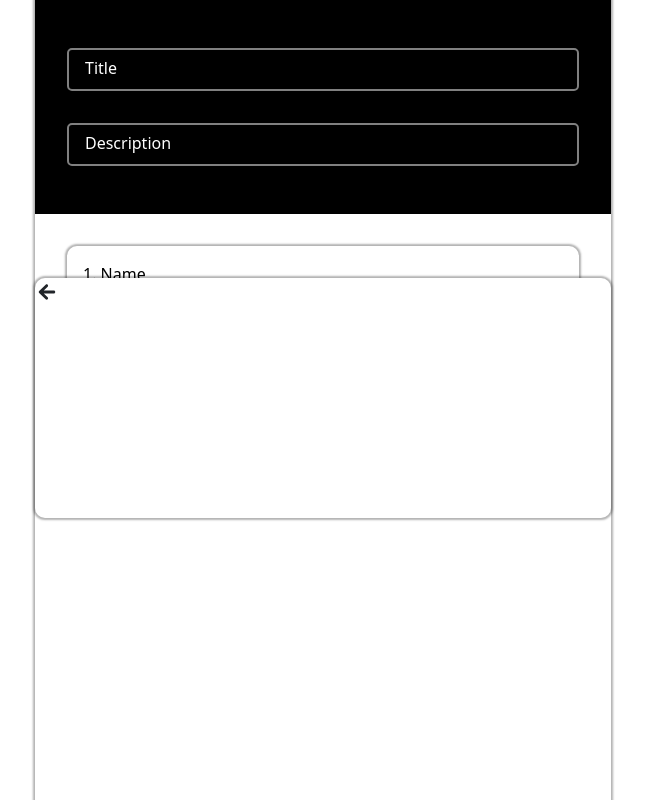
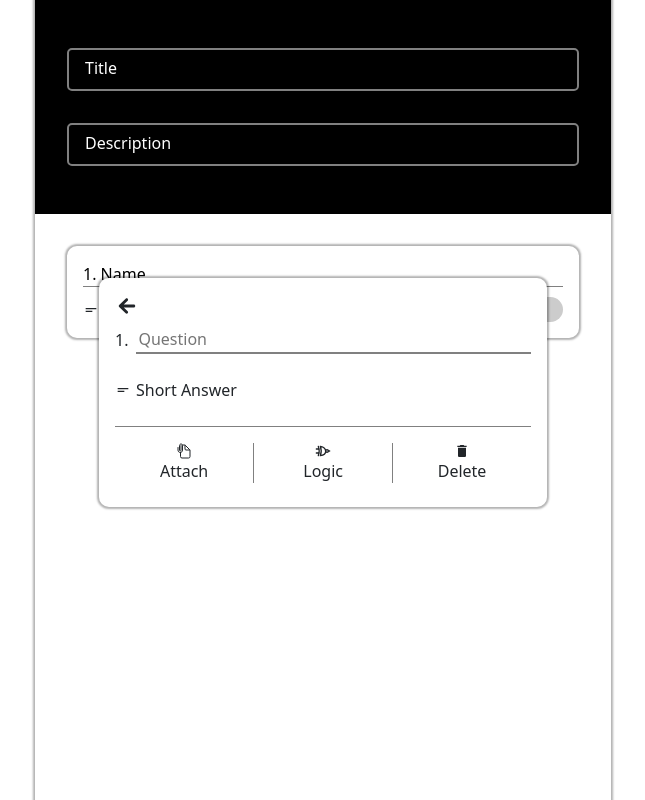
Before and after one commit to Hrithik450/forms2, a React (Vite) app: page /create-form in a window 1280 px wide. Both pictures are taken after a click on the label "1. Name". Shown: the whole page, without its empty margins (317-962 px from the left). Built offline with nearby package versions, Linux system fonts and the light colour scheme.

Commit message:
seventhcommit

```diff
--- a/src/components/Createform.jsx/Field.jsx
+++ b/src/components/Createform.jsx/Field.jsx
@@ -5,18 +5,32 @@ import { IoIosCopy } from "react-icons/io";
 import { MdDeleteOutline } from "react-icons/md";
 import { MdOutlineShortText } from "react-icons/md";
 
-const Field = ({ handlePopUpOpen }) => {
+const Field = ({
+  handlePopUpOpen,
+  data,
+  handleCopy,
+  handleDelete,
+  handlePopUpClose,
+}) => {
   return (
     <FieldContainer>
-      <Label onClick={handlePopUpOpen}>1. Name</Label>
+      <Label onClick={() => handlePopUpOpen(data)}>
+        {data && data.id}. Name
+      </Label>
       <FeatContainer>
         <TypeCont>
           <Short />
           <ReqLabel>Short Answer</ReqLabel>
         </TypeCont>
+
         <IconsCont>
-          <Copy />
-          <DeleteIcon />
+          <Copy onClick={handleCopy} />
+          <DeleteIcon
+            onClick={() => {
+              data?.id && handleDelete(data.id);
+              handlePopUpClose();
+            }}
+          />
           <Required>
             <ReqLabel>Required</ReqLabel>
             <ToggleButton />
--- /dev/null
+++ b/src/components/Createform.jsx/PopUp.jsx
@@ -0,0 +1,211 @@
+import React, { useState } from "react";
+import styled, { keyframes } from "styled-components";
+import { IoMdArrowRoundBack } from "react-icons/io";
+import { MdOutlineShortText } from "react-icons/md";
+import { IoDocumentAttachOutline } from "react-icons/io5";
+import { TbLogicXnor } from "react-icons/tb";
+import { MdDelete } from "react-icons/md";
+import TypePopUpContent from "./TypePopUp";
+
+const PopUpContent = ({ popUp, handleDelete, data, handlePopUpClose }) => {
+  const [TypePopUp, setTypePopUp] = useState(false);
+
+  const handleTypePopUpOpen = () => {
+    setTypePopUp(true);
+  };
+
+  const handleTypePopUpClose = () => {
+    setTypePopUp(false);
+  };
+
+  return (
+    <PopUp active={popUp}>
+      <BackIcon onClick={handlePopUpClose} />
+      {TypePopUp && (
+        <TypePopUpContent
+          popUp={TypePopUp}
+          handleTypePopUpClose={handleTypePopUpClose}
+        />
+      )}
+      <PopUpInputCont>
+        <Label>{data && data.id}.</Label>
+        <FieldInput type="text" placeholder="Question" />
+      </PopUpInputCont>
+      <FeatContainer>
+        <TypeCont onClick={handleTypePopUpOpen}>
+          <Short />
+          <ReqLabel>Short Answer</ReqLabel>
+        </TypeCont>
+      </FeatContainer>
+      <PopUpBottom>
+        <IconBox>
+          <Attach />
+          <IconLabel>Attach</IconLabel>
+        </IconBox>
+        <IconBox>
+          <Logic />
+          <IconLabel>Logic</IconLabel>
+        </IconBox>
+        <IconBox
+          onClick={() => {
+            handleDelete(data.id);
+            handlePopUpClose();
+          }}
+        >
+          <Delete />
+          <IconLabel>Delete</IconLabel>
+        </IconBox>
+      </PopUpBottom>
+    </PopUp>
+  );
+};
+
+export default PopUpContent;
+
+const PopUp = styled.div`
+  box-shadow: 0px 0px 2px 2px rgba(0, 0, 0, 0.3);
+  background-color: white;
+  position: absolute;
+  left: 50%;
+  height: max-content;
+  width: 35%;
+  padding: 1rem 1rem 1.5rem 1rem;
+  border-radius: 10px;
+  margin: 2rem 0;
+  z-index: 10;
+  transform: translateX(-50%);
+
+  animation: ${(props) => (props.active ? fadeIn : fadeOut)} 0.3s ease-in-out;
+  animation-fill-mode: forwards;
+
+  @media (max-width: 450px) {
+    margin: 1.5rem 0;
+    width: 100%;
+  }
+`;
+
+const Label = styled.label`
+  max-height: max-content;
+`;
+
+const FieldInput = styled.input`
+  max-height: max-content;
+  width: 100%;
+  border: none;
+  outline: none;
+  border-bottom: 2px solid gray;
+
+  &:focus {
+    border-bottom: 2px solid blue;
+  }
+`;
+
+const PopUpInputCont = styled.div`
+  max-height: max-content;
+  display: flex;
+  align-items: center;
+  column-gap: 0.5rem;
+`;
+
+const FeatContainer = styled.div`
+  max-height: max-content;
+  display: flex;
+  justify-content: space-between;
+  align-items: center;
+  margin: 1.5rem 0;
+`;
+
+const TypeCont = styled.div`
+  max-height: max-content;
+  display: flex;
+  align-items: center;
+  column-gap: 5px;
+`;
+
+const Required = styled.span`
+  max-height: max-content;
+  border-left: 2px solid gray;
+  padding-left: 0.5rem;
+  align-items: center;
+  display: flex;
+  column-gap: 0.5rem;
+`;
+
+const ReqLabel = styled.label`
+  max-height: max-content;
+
+  @media (max-width: 450px) {
+    font-size: 13px;
+  }
+`;
+
+const PopUpBottom = styled.div`
+  max-height: max-content;
+  display: flex;
+  align-items: center;
+  justify-content: space-around;
+  border-top: 1px solid gray;
+  padding-top: 1rem;
+`;
+
+const IconBox = styled.div`
+  flex-basis: 100%;
+  max-height: max-content;
+  display: flex;
+  flex-direction: column;
+  align-items: center;
+
+  &:not(:first-child) {
+    border-left: 1px solid gray;
+  }
+`;
+
+const IconLabel = styled.label`
+  max-height: max-content;
+`;
+
+// Icons
+const BackIcon = styled(IoMdArrowRoundBack)`
+  max-height: max-content;
+  font-size: 1.5rem;
+  margin-bottom: 0.5rem;
+`;
+
+const Short = styled(MdOutlineShortText)`
+  max-height: max-content;
+`;
+
+const fadeIn = keyframes`
+from {
+opacity: 0;
+transform: translateX(-50%) scale(0.8)
+} to {
+opacity: 1;
+transform: translateX(-50%) scale(1);
+}`;
+
+const fadeOut = keyframes`
+from {
+opacity: 1;
+transform: translateX(-50%) scale(1);
+} to {
+ opacity: 0;
+ transform: translateX(-50%) scale(0.8);
+}`;
+
+// Icons
+const BaseIcon = styled.div`
+  max-height: max-content;
+`;
+
+const Delete = styled(MdDelete)`
+  ${BaseIcon}
+`;
+
+const Attach = styled(IoDocumentAttachOutline)`
+  ${BaseIcon}
+`;
+
+const Logic = styled(TbLogicXnor)`
+  ${BaseIcon}
+`;
--- a/src/components/Createform.jsx/Toggle.jsx
+++ b/src/components/Createform.jsx/Toggle.jsx
@@ -1,17 +1,17 @@
-import React, { useState } from "react";
+import { useState } from "react";
 import styled from "styled-components";
 
 const ToggleButton = () => {
-  const [istoggled, setistoggled] = useState(false);
+  const [isToggled, setIsToggled] = useState();
 
   const handleToggle = () => {
-    setistoggled(!istoggled);
+    setIsToggled(!isToggled);
   };
 
   return (
     <ToggleContainer>
-      <Toggle istoggled={istoggled} onClick={handleToggle}>
-        <Circle istoggled={istoggled} />
+      <Toggle istoggled={isToggled} onClick={handleToggle}>
+        <Circle istoggled={isToggled} />
       </Toggle>
     </ToggleContainer>
   );
--- /dev/null
+++ b/src/components/Createform.jsx/TypePopUp.jsx
@@ -0,0 +1,60 @@
+import React from "react";
+import styled, { keyframes } from "styled-components";
+import { IoMdArrowRoundBack } from "react-icons/io";
+
+const TypePopUpContent = ({ popUp, handleTypePopUpClose }) => {
+  return (
+    <PopUp active={popUp}>
+      <BackIcon onClick={handleTypePopUpClose} />
+    </PopUp>
+  );
+};
+
+export default TypePopUpContent;
+
+const PopUp = styled.div`
+  box-shadow: 0px 0px 2px 2px rgba(0, 0, 0, 0.3);
+  background-color: white;
+  position: absolute;
+  left: 50%;
+  height: max-content;
+  width: 80%;
+  padding: 1rem 1rem 1.5rem 1rem;
+  border-radius: 10px;
+  margin: 2rem 0;
+  z-index: 10;
+  transform: translateX(-50%);
+
+  animation: ${(props) => (props.active ? fadeIn : fadeOut)} 0.3s ease-in-out;
+  animation-fill-mode: forwards;
+
+  @media (max-width: 450px) {
+    margin: 1.5rem 0;
+    width: 80%;
+  }
+`;
+
+// Animations
+const fadeIn = keyframes`
+from {
+opacity: 0;
+transform: translateX(-50%) scale(0.8)
+} to {
+opacity: 1;
+transform: translateX(-50%) scale(1);
+}`;
+
+const fadeOut = keyframes`
+from {
+opacity: 1;
+transform: translateX(-50%) scale(1);
+} to {
+ opacity: 0;
+ transform: translateX(-50%) scale(0.8);
+}`;
+
+const BackIcon = styled(IoMdArrowRoundBack)`
+  max-height: max-content;
+  font-size: 1.5rem;
+  margin-bottom: 0.5rem;
+`;
--- a/src/components/InputBuilder.jsx
+++ b/src/components/InputBuilder.jsx
@@ -1,17 +1,34 @@
 import React, { useState } from "react";
-import styled, { keyframes } from "styled-components";
-import { IoMdArrowRoundBack } from "react-icons/io";
+import styled from "styled-components";
 import Field from "./Createform.jsx/Field";
+import PopUpContent from "./Createform.jsx/PopUp";
 
 const InputBuilder = () => {
   const [popUp, setPopUp] = useState(false);
+  const [fields, setfields] = useState([
+    { id: 1, label: "Name", required: true },
+  ]);
+  const [Data, setData] = useState({});
 
-  const handlePopUpOpen = () => {
+  const handlePopUpOpen = (data) => {
     setPopUp(true);
+    setData(data);
   };
 
   const handlePopUpClose = () => {
     setPopUp(false);
+  };
+
+  const handleCopy = () => {
+    setfields((prev) => [...prev, { id: prev.length + 1, label: "Name" }]);
+  };
+
+  const handleDelete = (id) => {
+    setfields((prev) =>
+      prev
+        .filter((field) => field.id != id)
+        .map((field, index) => ({ ...field, id: index + 1 }))
+    );
   };
 
   return (
@@ -29,15 +46,23 @@ const InputBuilder = () => {
         </MetaDataContainer>
         <FormData>
           {popUp && (
-            <PopUp active={popUp}>
-              <BackIcon onClick={handlePopUpClose} />
-            </PopUp>
+            <PopUpContent
+              popUp={popUp}
+              handleDelete={handleDelete}
+              data={Data}
+              handlePopUpClose={handlePopUpClose}
+            />
           )}
-          <Field handlePopUpOpen={handlePopUpOpen} />
-          {/* <FieldContainer onClick={handlePopUpOpen}>Hello World</FieldContainer>
-          <FieldContainer onClick={handlePopUpOpen}>Hello World</FieldContainer>
-          <FieldContainer onClick={handlePopUpOpen}>Hello World</FieldContainer>
-          <FieldContainer onClick={handlePopUpOpen}>Hello World</FieldContainer> */}
+          {fields.map((field, index) => (
+            <Field
+              key={index}
+              handlePopUpOpen={handlePopUpOpen}
+              data={field}
+              handleCopy={handleCopy}
+              handleDelete={handleDelete}
+              handlePopUpClose={handlePopUpClose}
+            />
+          ))}
         </FormData>
       </Form>
     </Wrapper>
@@ -126,48 +151,6 @@ const Input = styled.input`
   }
 `;
 
-const BackIcon = styled(IoMdArrowRoundBack)`
-  max-height: max-content;
-  font-size: 1.5rem;
-`;
+// Animations
 
-const PopUp = styled.div`
-  box-shadow: 0px 0px 2px 2px rgba(0, 0, 0, 0.3);
-  background-color: white;
-  position: absolute;
-  left: 50%;
-  height: 30vh;
-  width: 45%;
-  padding-bottom: 0.5rem;
-  border-radius: 10px;
-  margin: 2rem 0;
-  z-index: 10;
-  transform: translateX(-50%);
-
-  animation: ${(props) => (props.active ? fadeIn : fadeOut)} 0.3s ease-in-out;
-  animation-fill-mode: forwards;
-
-  @media (max-width: 450px) {
-    margin: 1.5rem 0;
-    width: 100%;
-  }
-`;
-
-// Animations
-const fadeIn = keyframes`
-from {
-opacity: 0;
-transform: translateX(-50%) scale(0.8)
-} to {
-opacity: 1;
-transform: translateX(-50%) scale(1);
-}`;
-
-const fadeOut = keyframes`
-from {
-opacity: 1;
-transform: translateX(-50%) scale(1);
-} to {
- opacity: 0;
- transform: translateX(-50%) scale(0.8);
-}`;
+// Icons
```
